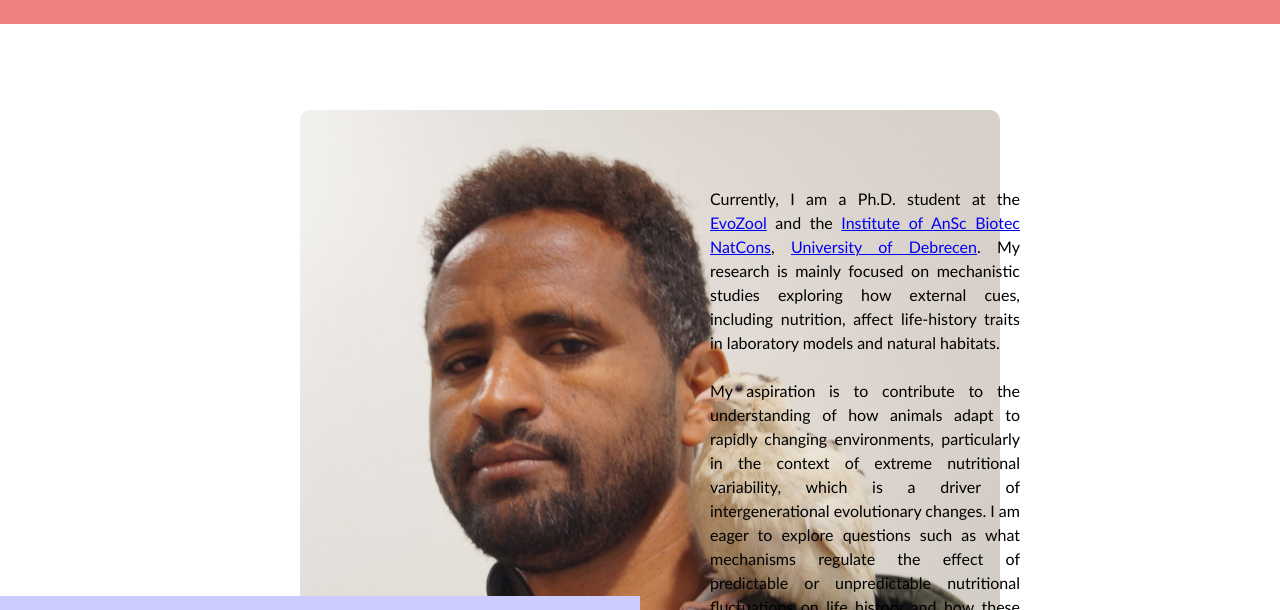
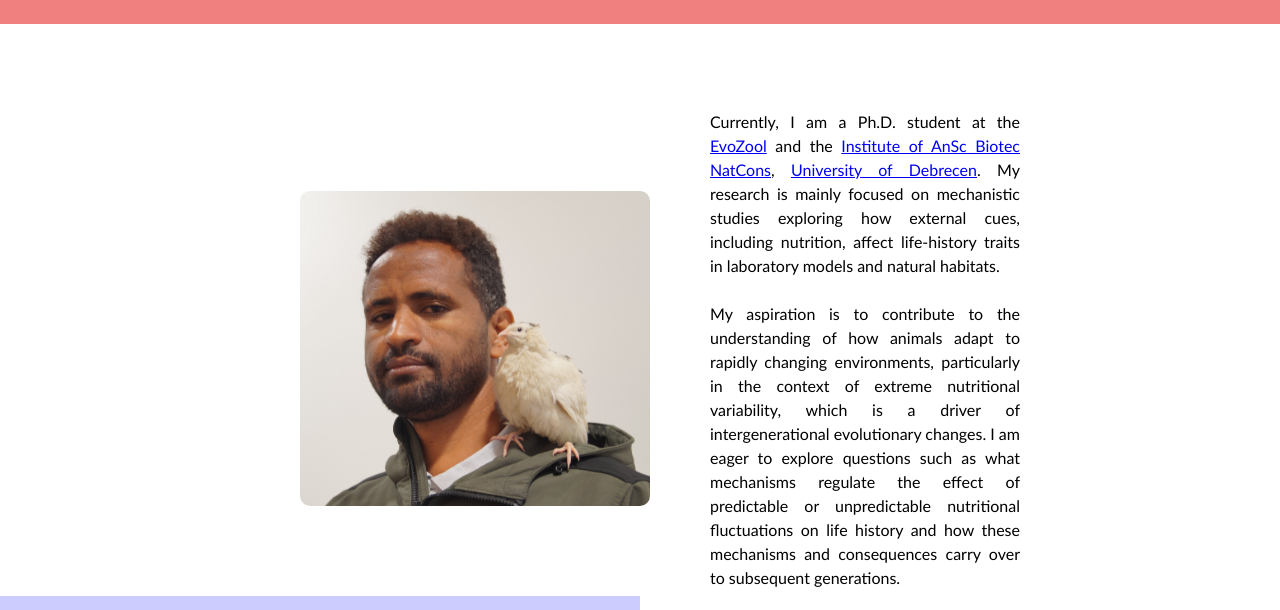
Before and after one commit to gebrek2000/GebreKReda.github.io, a plain HTML site: page index.html in a window 1280 px wide. Shown: the part 86-696 px from the top of the page. Drawn offline with Linux system fonts and the light colour scheme.

Commit message:
Update styles.css

```diff
--- a/styles.css
+++ b/styles.css
@@ -44,9 +44,9 @@ nav ul li a:hover {
 .home-container {
     display: flex; /* Align items in a row */
     align-items: center; /* Vertically align */
-    justify-content: space-between; /* Spread them out */
+    justify-content: center; /* Spread them out */
     gap: 20px; /* Space between image and text */
-    max-width: 1200px; /* Increase width to extend text */
+    max-width: 1000px; /* Increase width to extend text */
     margin: auto; /* Center horizontally */
     padding: 20px;
 }
@@ -57,7 +57,7 @@ nav ul li a:hover {
 }
 
 .profile-photo {
-    width: 200%; /* Make image responsive within its container */
+    width: 100%; /* Make image responsive within its container */
     height: auto; /* Keep aspect ratio */
     border-radius: 10px; /* Optional: Rounded edges */
 }
```
